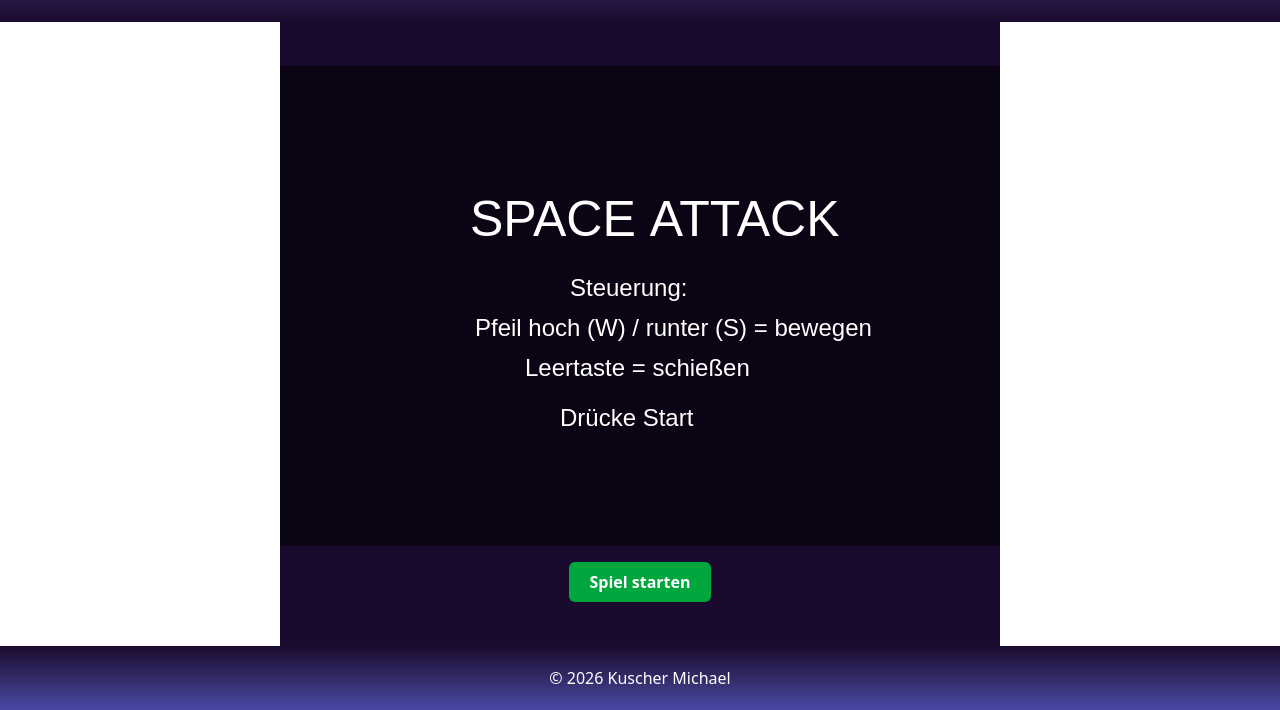
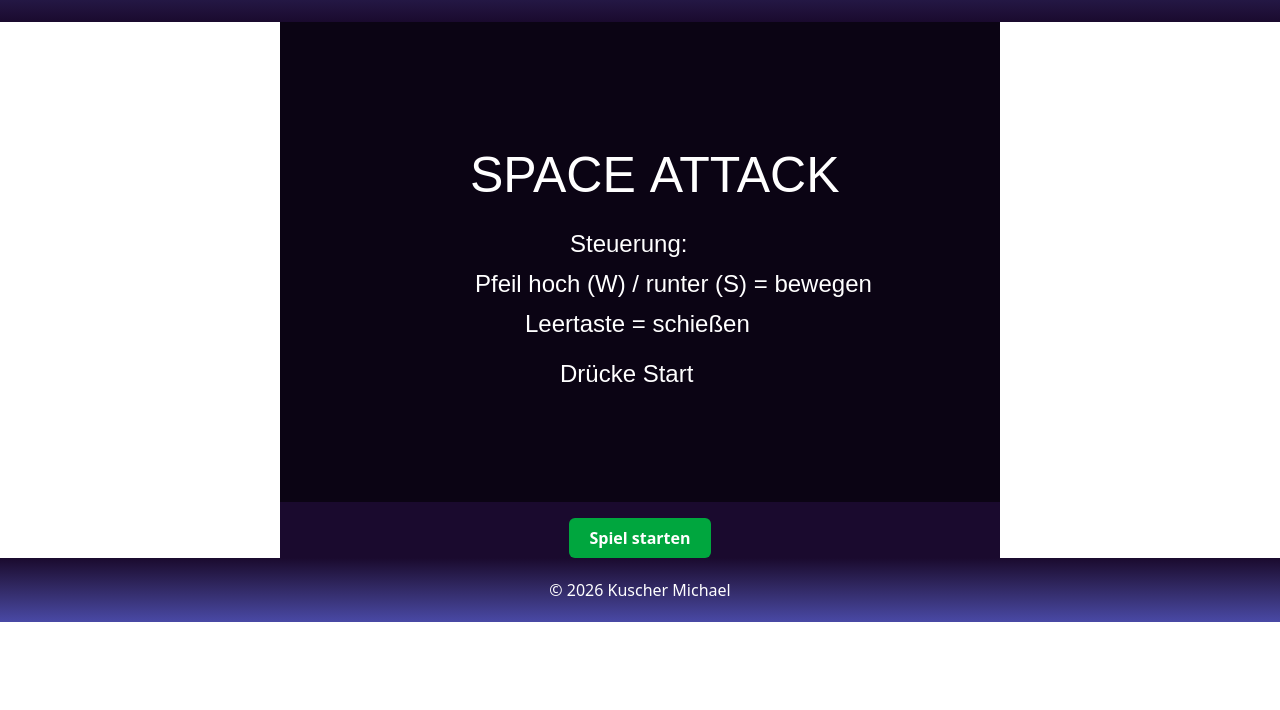
Before and after one commit to Darkfire1003/Alien-Attack, a website: page src/index.html in a window 1280 px wide. Shown: the part 90-800 px from the top of the page. Drawn offline with Linux system fonts and the light colour scheme.

Commit message:
Update index.html

```diff
--- a/src/index.html
+++ b/src/index.html
@@ -13,7 +13,7 @@
     />
   </head>
 
-  <body class="flex min-h-screen flex-col">
+  <body class="flex h-screen flex-col">
     <header
       class="container h-28 flex justify-between items-center bg-linear-to-t from-[#1a0a2e] via-[#1b1b8f]/80 via-100% to-transparent"
     >
```
